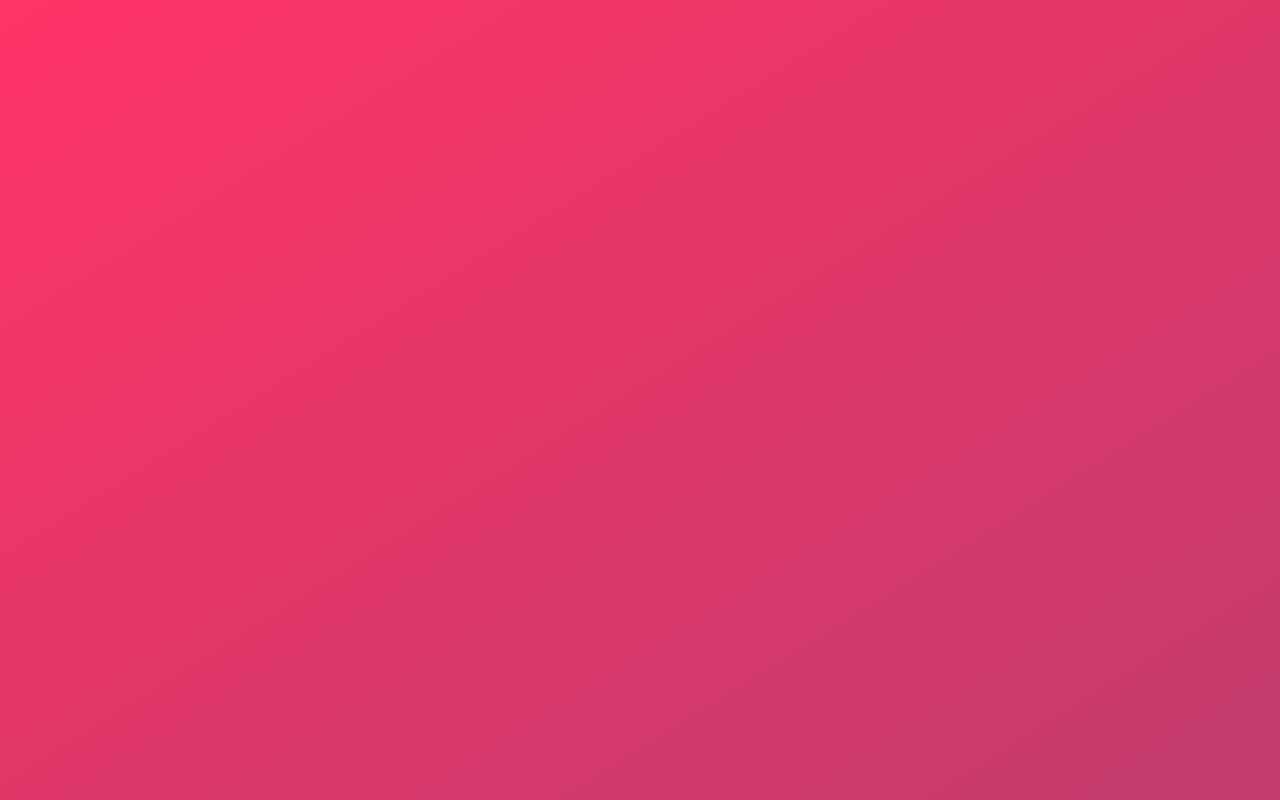
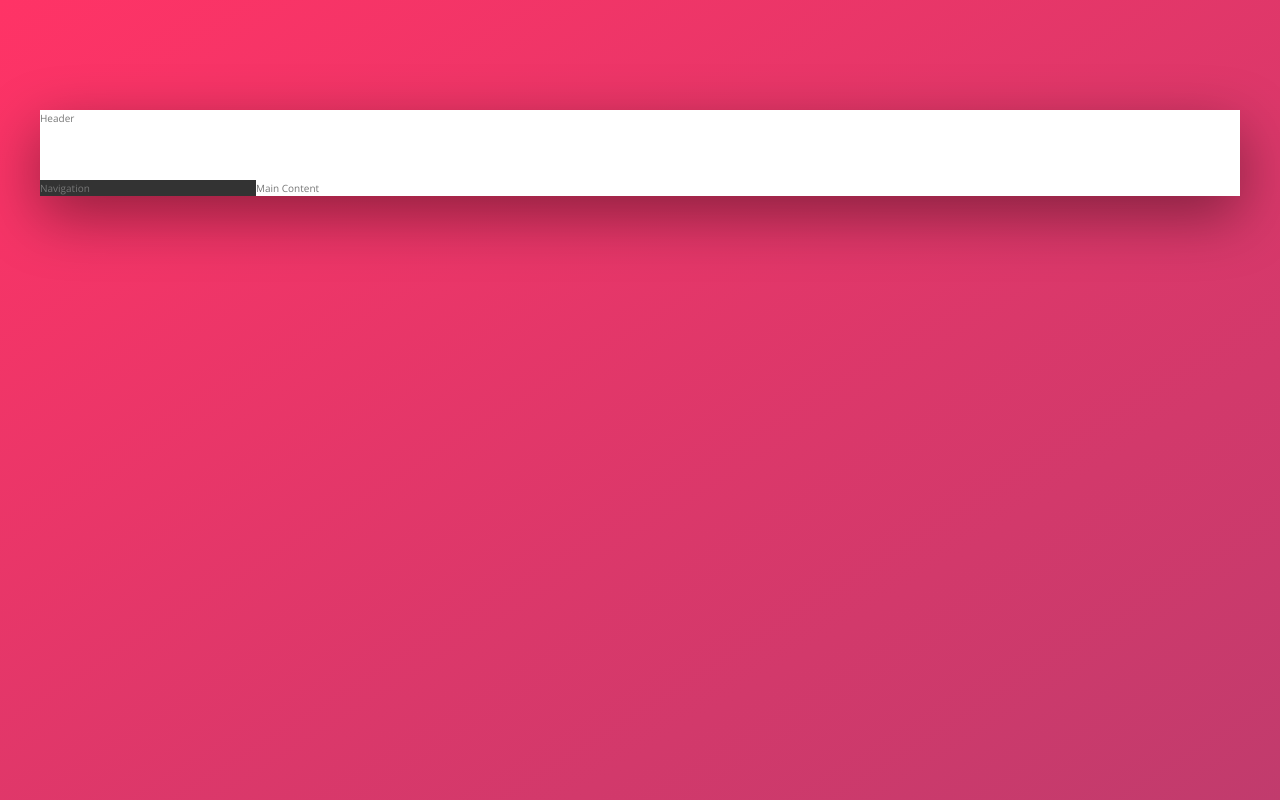
Before and after one commit to m2paulc/Trillo2, a website: page index.html in a window 1280 px wide. Drawn offline with nearby package versions, Linux system fonts and the light colour scheme.

Commit message:
finished basic layout for container

```diff
--- a/index.html
+++ b/index.html
@@ -13,14 +13,14 @@
     <body>
         <div class="container">
             <header class="header">
-
+                Header
             </header>
             <div class="content">
                 <nav class="sidebar">
-
+                    Navigation
                 </nav>
                 <main class="hotel-view">
-
+                    Main Content
                 </main>
             </div>
         </div>
--- a/sass/layouts/_main-container.scss
+++ b/sass/layouts/_main-container.scss
@@ -1,18 +1,20 @@
 .container {
     max-width: 120rem;
     margin: 8rem auto;
-    background-color: $color-grey-light-2;
+    background-color: $color-grey-light-1;
     box-shadow: 0 2rem 6rem rgba(0, 0, 0, .4);
 }
 
 .content {
-
+    display: flex;
 }
 
 .sidebar {
-
+    background-color: $color-grey-dark-1;
+    flex: 0 0 18%;
 }
 
 .hotel-view {
-
+    background-color: #fff;
+    flex: 1;
 }
--- a/sass/main.scss
+++ b/sass/main.scss
@@ -1,2 +1,4 @@
 @import 'base/variables';
 @import 'base/base';
+@import 'layouts/header';
+@import 'layouts/main-container';
```
Also changed, not shown: css/style.css.
